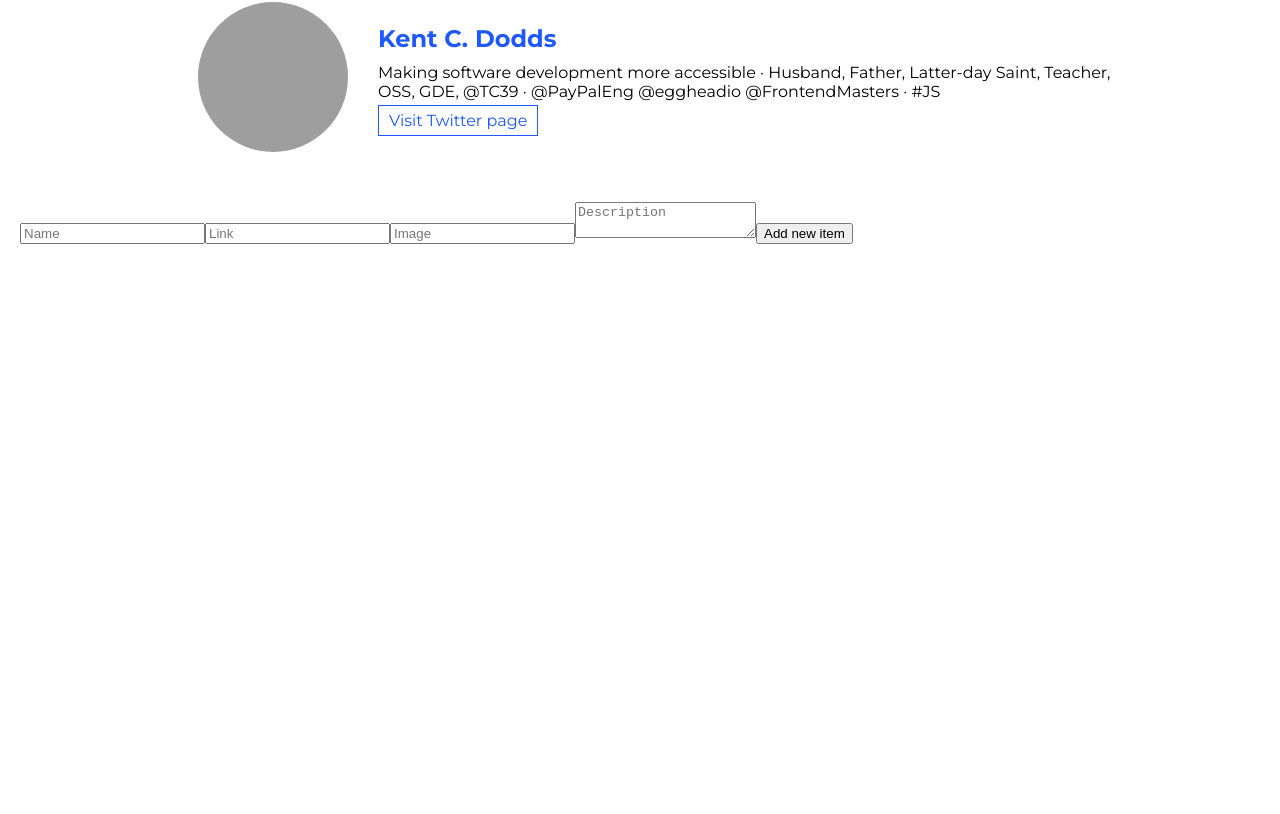
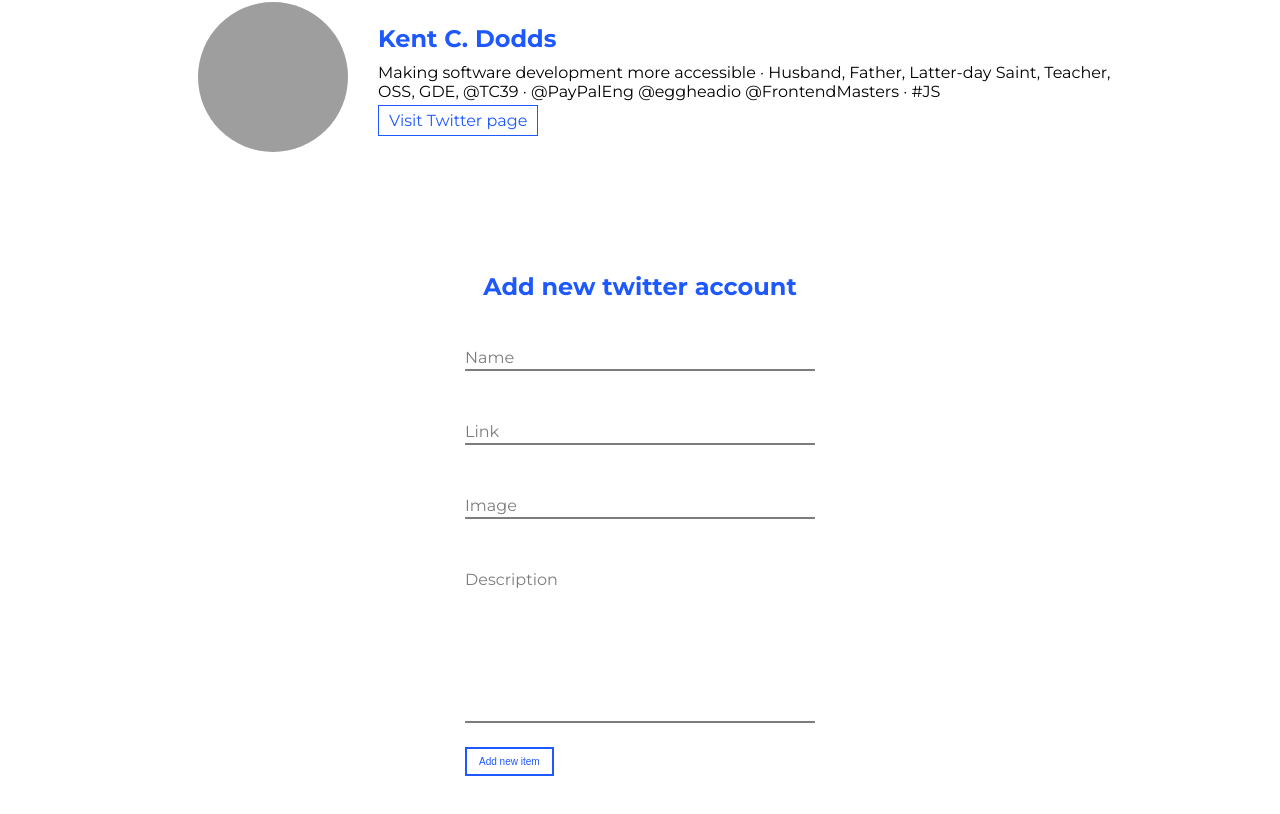
Before and after one commit to dariusz75/react-basics-refreshing, a React (Create React App) app: page / in a window 1280 px wide. Shown: the part 848-1662 px from the top of the page. Before the commit the page ends 1092 px from the top, so only its background shows below. Built offline with nearby package versions, Linux system fonts and the light colour scheme; grey boxes are pictures that could not be loaded.

Commit message:
completed

```diff
--- a/src/App.js
+++ b/src/App.js
@@ -38,7 +38,20 @@
 
   addItem = (e) => {
     e.preventDefault();
-    console.log(e.target[0].value);
+
+    const newItam = {
+      name: e.target[0].value,
+      twitterLink: e.target[1].value,
+      image: e.target[2].value,
+      description: e.target[3].value
+    }
+
+    this.setState(prevState => ({
+      items: [...prevState.items, newItam]
+    }));
+
+    e.target.reset();
+
   }
 
   render() {
--- a/src/components/Form/Form.js
+++ b/src/components/Form/Form.js
@@ -1,13 +1,33 @@
 import React from 'react';
+import './form.css';
 
 const Form = ({ submitFn }) => (
-  <form onSubmit={submitFn}>
-    <input placeholder="Name" name="name" />
-    <input placeholder="Link" name="link" />
-    <input placeholder="Image" name="image" />
-    <textarea placeholder="Description" name="description" />
-    <button type="submit">Add new item</button>
-  </form>
+  <div className="form__wrapper">
+    <h2>Add new twitter account</h2>
+    <form className="form__form" onSubmit={submitFn}>
+      <div className="form__item">
+        <input type="text" name="name" id="name" placeholder=" " maxLength="30" />
+        <label htmlFor="name">Name</label>
+        <div className="forms__item__bar"></div>
+      </div>
+      <div className="form__item">
+        <input ype="text" name="link" id="link" placeholder=" " />
+        <label htmlFor="link">Link</label>
+        <div className="forms__item__bar"></div>
+      </div>
+      <div className="form__item">
+        <input type="text" name="image" id="image" placeholder=" " />
+        <label htmlFor="image">Image</label>
+        <div className="forms__item__bar"></div>
+      </div>
+      <div className="form__item">
+        <textarea name="description" id="description" placeholder=" " />
+        <label htmlFor="description">Description</label>
+        <div className="forms__item__bar"></div>
+      </div>
+      <button type="submit" className="form__button">Add new item</button>
+    </form>
+  </div>
 );
 
 export default Form;
--- /dev/null
+++ b/src/components/Form/form.css
@@ -0,0 +1,85 @@
+.form__wrapper {
+  width: 50%;
+  margin: 50px auto 100px;;
+  display: flex;
+  flex-direction: column;
+  align-items: center;
+}
+
+.form__wrapper h2 {
+  color: #1E58FF;
+}
+
+.form__form {
+  width: 100%;
+  max-width: 350px;
+  display: flex;
+  flex-direction: column;
+  justify-content: center;
+  align-items: flex-start;
+}
+
+.form__item {
+  width: 100%;
+  margin: 24px 0;
+  position: relative;
+  flex-shrink: 0;
+}
+
+.forms__item__bar {
+    width: 100%;
+    height: 2px;
+    background: #7d7d7d;
+    transition: .1s all;
+  }
+
+label {
+  color: #7d7d7d;
+  position: absolute;
+  top: 3px;
+  left: 0;
+  transition: .2s ease-out all;
+  font-size: 16px;
+}
+
+input, textarea {
+  color: #7d7d7d;
+  font-size: 16px;
+  border: none;
+  line-height: 22px;
+  width: 100%;
+  background: none;
+}
+
+textarea {
+  resize: none;
+  min-height: 150px;
+}
+
+input:focus, textarea:focus {
+  outline: none;
+}
+
+input:focus + label, textarea:focus + label {
+  top: -22px;
+  font-size: 13px;
+}
+
+input:not(:placeholder-shown) + label, textarea:not(:placeholder-shown) + label  {
+  top: -22px;
+  font-size: 13px;
+}
+
+input:focus ~ .forms__item__bar, textarea:focus ~ .forms__item__bar {
+  background: #1E58FF;
+}
+
+.form__button {
+  font-size: 10px;
+  text-decoration: none;
+  padding: 7px 12px;
+  font-weight: 500;
+  background: none;
+  border: 2px solid #1E58FF;
+  color: #1E58FF;
+}
```
Also changed, not shown: readme.txt (deleted).
